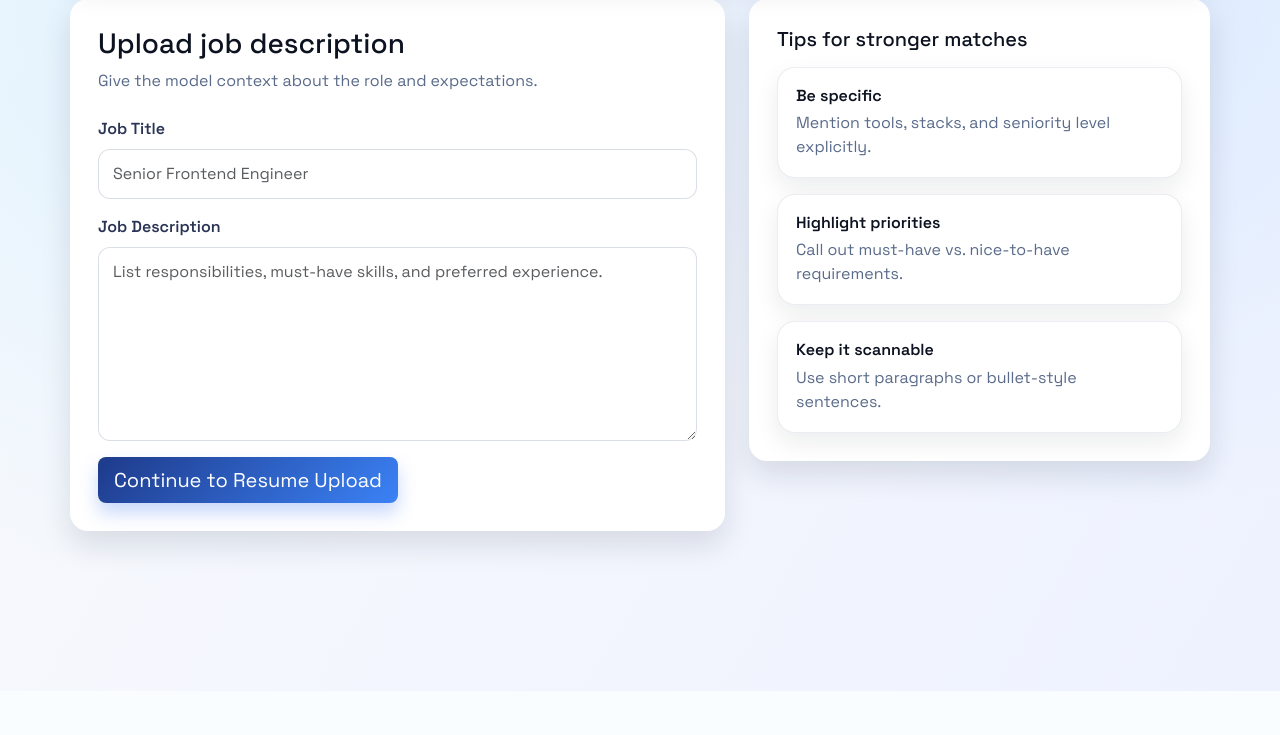
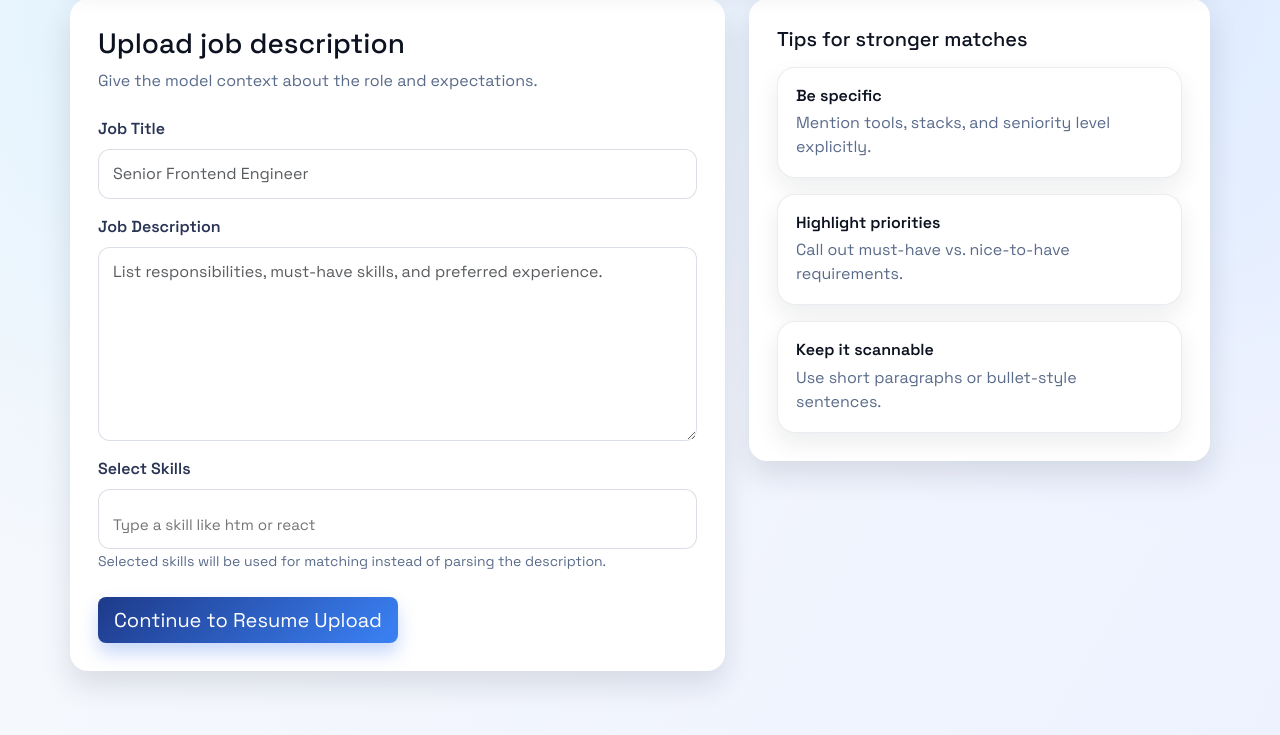
Before and after one commit to Harshdeep9881/resume-ai, a Django app: template core/templates/core/upload_job.html in a window 1280 px wide. Shown: the part 109-844 px from the top of the page. Before the commit the page ends 671 px from the top, so only its background shows below. Run offline with Django 5.2, Linux system fonts and the light colour scheme; the template is opened without the code that fills it, so the values that code supplies are empty; some libraries are stand-ins or nearby versions.

Commit message:
Add selectable job skills with autocomplete

```diff
--- a/core/models.py
+++ b/core/models.py
@@ -3,6 +3,7 @@ from django.db import models
 class Job(models.Model):
     title = models.CharField(max_length=255)
     description = models.TextField()
+    skills = models.JSONField(blank=True, null=True)
     created_at = models.DateTimeField(auto_now_add=True)
 
     def __str__(self):
--- a/core/static/core/style.css
+++ b/core/static/core/style.css
@@ -148,6 +148,89 @@ body.app-body {
   box-shadow: 0 0 0 3px rgba(59, 130, 246, 0.15);
 }
 
+.skill-input {
+  position: relative;
+  padding: 10px 12px 6px;
+  border-radius: 12px;
+  border: 1px solid rgba(148, 163, 184, 0.35);
+  background: #fff;
+}
+
+.skill-tags {
+  display: flex;
+  flex-wrap: wrap;
+  gap: 8px;
+  margin-bottom: 8px;
+}
+
+.skill-chip {
+  display: inline-flex;
+  align-items: center;
+  gap: 6px;
+  background: rgba(59, 130, 246, 0.12);
+  color: var(--brand-700);
+  border-radius: 999px;
+  padding: 6px 10px;
+  font-size: 0.85rem;
+  font-weight: 600;
+}
+
+.skill-remove {
+  border: none;
+  background: transparent;
+  color: var(--brand-700);
+  font-size: 1rem;
+  line-height: 1;
+  padding: 0;
+  cursor: pointer;
+}
+
+.skill-field {
+  border: none;
+  outline: none;
+  width: 100%;
+  padding: 6px 2px;
+  font-size: 0.95rem;
+}
+
+.skill-suggestions {
+  position: absolute;
+  left: 0;
+  right: 0;
+  top: calc(100% + 6px);
+  background: #fff;
+  border-radius: 12px;
+  box-shadow: 0 16px 30px rgba(15, 23, 42, 0.12);
+  border: 1px solid rgba(148, 163, 184, 0.25);
+  display: none;
+  flex-direction: column;
+  gap: 4px;
+  padding: 8px;
+  z-index: 20;
+  max-height: 220px;
+  overflow-y: auto;
+}
+
+.skill-suggestions.show {
+  display: flex;
+}
+
+.skill-suggestion {
+  border: none;
+  background: rgba(15, 23, 42, 0.04);
+  padding: 8px 10px;
+  border-radius: 10px;
+  text-align: left;
+  font-size: 0.9rem;
+  color: var(--ink-700);
+  cursor: pointer;
+}
+
+.skill-suggestion:hover {
+  background: rgba(59, 130, 246, 0.18);
+  color: var(--brand-700);
+}
+
 .file-drop {
   border: 1.5px dashed rgba(59, 130, 246, 0.5);
   border-radius: var(--radius-md);
--- a/core/templates/core/upload_job.html
+++ b/core/templates/core/upload_job.html
@@ -39,6 +39,17 @@
                         <textarea name="description" rows="7" class="form-control" placeholder="List responsibilities, must-have skills, and preferred experience." required></textarea>
                     </div>
 
+                    <div class="mb-4">
+                        <label class="form-label">Select Skills</label>
+                        <div class="skill-input" data-skill-input>
+                            <div class="skill-tags" id="skill-tags"></div>
+                            <input type="text" id="skill-input" class="skill-field" placeholder="Type a skill like htm or react" autocomplete="off">
+                            <input type="hidden" name="skills_json" id="skills-json" value="[]">
+                            <div class="skill-suggestions" id="skill-suggestions"></div>
+                        </div>
+                        <small class="muted-text">Selected skills will be used for matching instead of parsing the description.</small>
+                    </div>
+
                     <button type="submit" class="btn btn-primary btn-lg">
                         Continue to Resume Upload
                     </button>
@@ -67,5 +78,109 @@
     </div>
 </div>
 
+{{ skill_list|json_script:"skill-data" }}
+<script>
+    const skillList = JSON.parse(document.getElementById("skill-data").textContent);
+    const input = document.getElementById("skill-input");
+    const tags = document.getElementById("skill-tags");
+    const suggestions = document.getElementById("skill-suggestions");
+    const skillsJson = document.getElementById("skills-json");
+    const selected = new Set();
+
+    function syncHidden() {
+        skillsJson.value = JSON.stringify(Array.from(selected));
+    }
+
+    function addTag(skill) {
+        if (!skill || selected.has(skill)) {
+            return;
+        }
+        selected.add(skill);
+        const chip = document.createElement("span");
+        chip.className = "skill-chip";
+        chip.textContent = skill;
+
+        const removeBtn = document.createElement("button");
+        removeBtn.type = "button";
+        removeBtn.className = "skill-remove";
+        removeBtn.textContent = "×";
+        removeBtn.addEventListener("click", () => {
+            selected.delete(skill);
+            chip.remove();
+            syncHidden();
+        });
+
+        chip.appendChild(removeBtn);
+        tags.appendChild(chip);
+        syncHidden();
+    }
+
+    function renderSuggestions(matches) {
+        suggestions.innerHTML = "";
+        if (!matches.length) {
+            suggestions.classList.remove("show");
+            return;
+        }
+        matches.forEach((skill) => {
+            const item = document.createElement("button");
+            item.type = "button";
+            item.className = "skill-suggestion";
+            item.textContent = skill;
+            item.addEventListener("click", () => {
+                addTag(skill);
+                input.value = "";
+                renderSuggestions([]);
+                input.focus();
+            });
+            suggestions.appendChild(item);
+        });
+        suggestions.classList.add("show");
+    }
+
+    function findMatches(value) {
+        const query = value.trim().toLowerCase();
+        if (!query) {
+            return [];
+        }
+        const startsWith = [];
+        const contains = [];
+        skillList.forEach((skill) => {
+            const lower = skill.toLowerCase();
+            if (selected.has(skill)) {
+                return;
+            }
+            if (lower.startsWith(query)) {
+                startsWith.push(skill);
+            } else if (lower.includes(query)) {
+                contains.push(skill);
+            }
+        });
+        return startsWith.concat(contains).slice(0, 8);
+    }
+
+    input.addEventListener("input", (event) => {
+        const matches = findMatches(event.target.value);
+        renderSuggestions(matches);
+    });
+
+    input.addEventListener("keydown", (event) => {
+        if (event.key === "Enter") {
+            event.preventDefault();
+            const matches = findMatches(input.value);
+            if (matches.length) {
+                addTag(matches[0]);
+            }
+            input.value = "";
+            renderSuggestions([]);
+        }
+    });
+
+    document.addEventListener("click", (event) => {
+        if (!event.target.closest("[data-skill-input]")) {
+            renderSuggestions([]);
+        }
+    });
+</script>
+
 </body>
 </html>
```
Also changed, not shown: core/views.py (+20 -3 lines), core/migrations/0003_job_skills.py (added).
